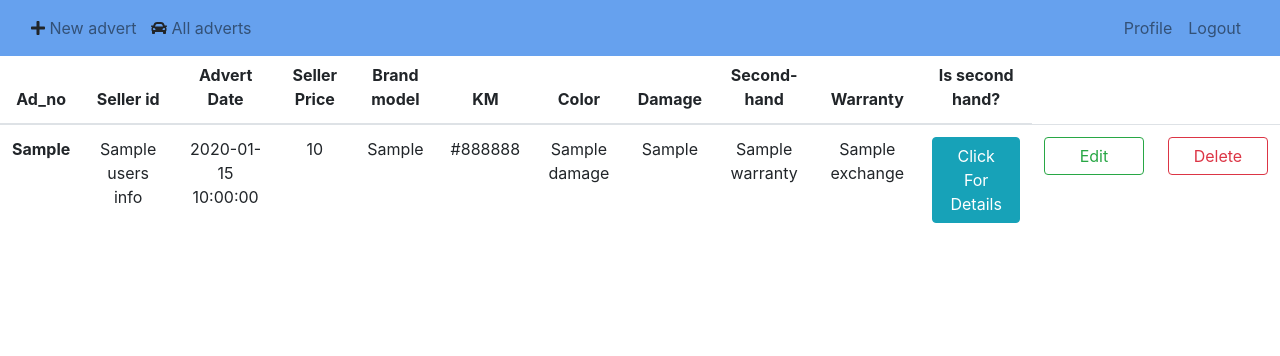
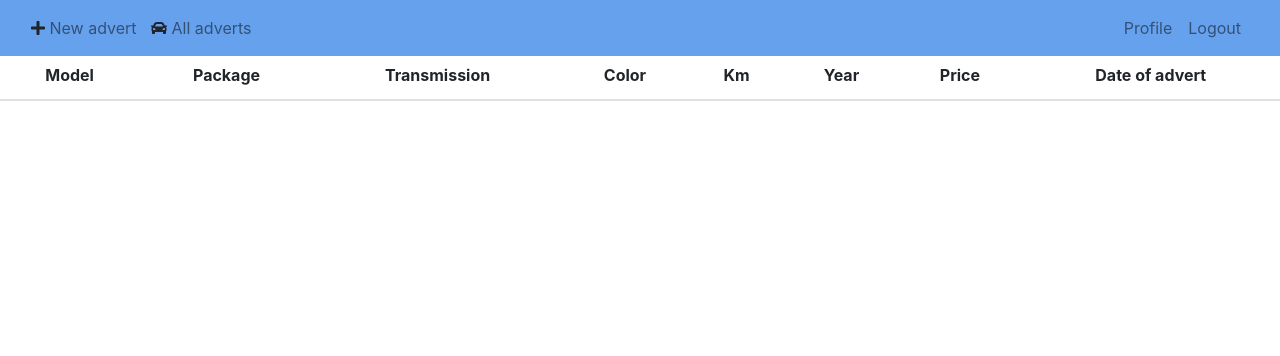
Before and after one commit to Bil-372-Proje-8-Organization/Bil372_Proje_8, a Flask app: template templates/your_adverts.html in a window 1280 px wide. Shown: the top 356 px of the page. Run offline with Flask 2, Linux system fonts and the light colour scheme; the template is opened without the code that fills it: most values are stand-ins (such as "Sample title", 1, 10 or a date in 2020); lists and menus that the app fills with data are empty; parts of the project's set-up code (start-up, migrations or seed data) failed here and were passed over; some libraries are stand-ins or nearby versions.

Commit message:
Visual changes to your_adverts page

```diff
--- a/templates/your_adverts.html
+++ b/templates/your_adverts.html
@@ -69,45 +69,38 @@
                 <table class="table table-hover" style="margin-top:50px;">
                     <thead>
                       <tr>
-                        <th scope="col">Ad_no</th>
-                        <th scope="col">Seller id</th>
-                        <th scope="col">Advert Date</th>
-                        <th scope="col">Seller Price</th>
-                        <th scope="col">Brand model</th>
-                        <th scope="col">KM</th>
+                        <th scope="col">Model</th>
+                        <th scope="col">Package</th>
+                        <th scope="col">Transmission</th>
+
                         <th scope="col">Color</th>
-                        <th scope="col">Damage</th>
-                        <th scope="col">Second-hand</th>
-                        <th scope="col">Warranty</th>
-                        <th scope="col">Is second hand?</th>
+                        <th scope="col">Km</th>
+                        <th scope="col">Year</th>
+
+                        <th scope="col">Price</th>
+
+                        <th scope="col">Date of advert</th>
                       </tr>
                     </thead>
                     <tbody>
                       {%for advert in adverts%}
                           <tr>
-                            <th scope="row">{{advert.ad_no}}</th>
-
-                            {%for Users_info in Users_info%}
-                              {%if Users_info.users_id == advert.seller_id%}
-                                <td>{{Users_info.name}}</td>
-                              {%endif%}
-                            {%endfor%}
-
-                            <td>{{advert.ad_date}}</td>
-                            <td>{{advert.seller_price}}</td>
 
                             {%for vehicle in vehicles%}
                               {%if advert.vehicle_no == vehicle.vehicle_no%}
                                 <td>{{vehicle.brand_model}}</td>
-                              {%endif%}
-                            {%endfor%}
+                                <td>{{vehicle.package}}</td>
+                                <td>{{vehicle.transmission}}</td>
 
+                                <td>{{advert.color}}</td>
                                 <td>{{advert.km}}</td>
-                            <td>{{advert.color}}</td>
-                            <td>{{advert.damage}}</td>
-                            <td>{{advert.second_hand}}</td>
-                            <td>{{advert.warranty}}</td>
-                            <td>{{advert.exchange}}</td>
+                                <td>{{vehicle.year}}</td>
+
+
+                                <td>{{advert.seller_price}}</td>
+
+                                <td>{{advert.ad_date}}</td>
+
                                 <td class="align-middle">
                                   <a href="{{ url_for('detailsAdvert',id=advert.ad_no) }}" class="btn btn-info" >Click For Details</a>
                                 </td>
@@ -117,6 +110,10 @@
                                 <td class="text-left">
                                   <a href="{{url_for('deleteAdvert', id=advert.ad_no)}}" onclick="return confirm('Are you sure you want to delete this item?');" class="btn btn-outline-danger" style="width:100px;" >Delete</a>
                                 </td>
+
+
+                              {%endif%}
+                            {%endfor%}
                           </tr>
                       {%endfor%}
                     </tbody>
```
Lines whose indentation alone changed are shown as unchanged.
